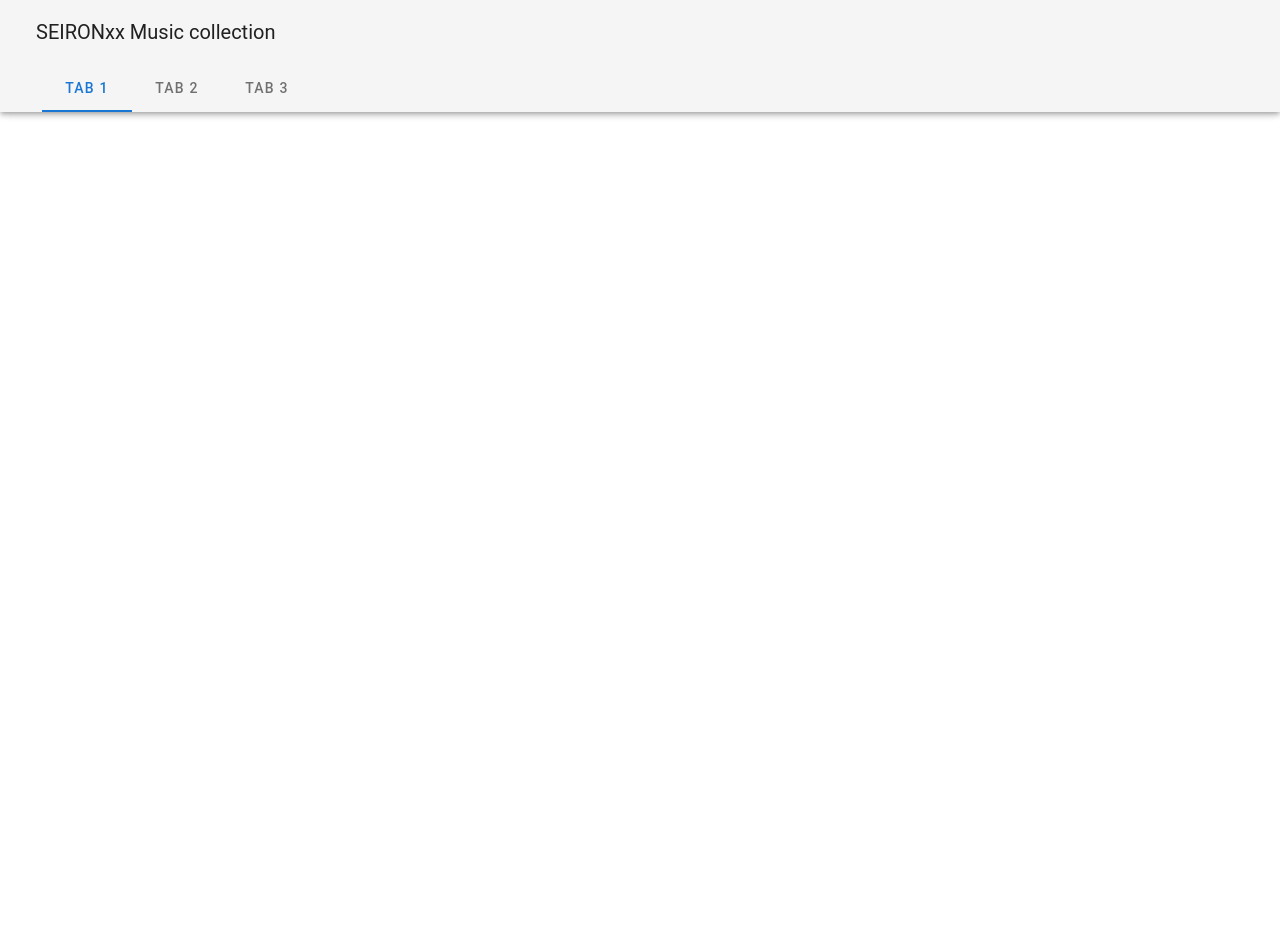
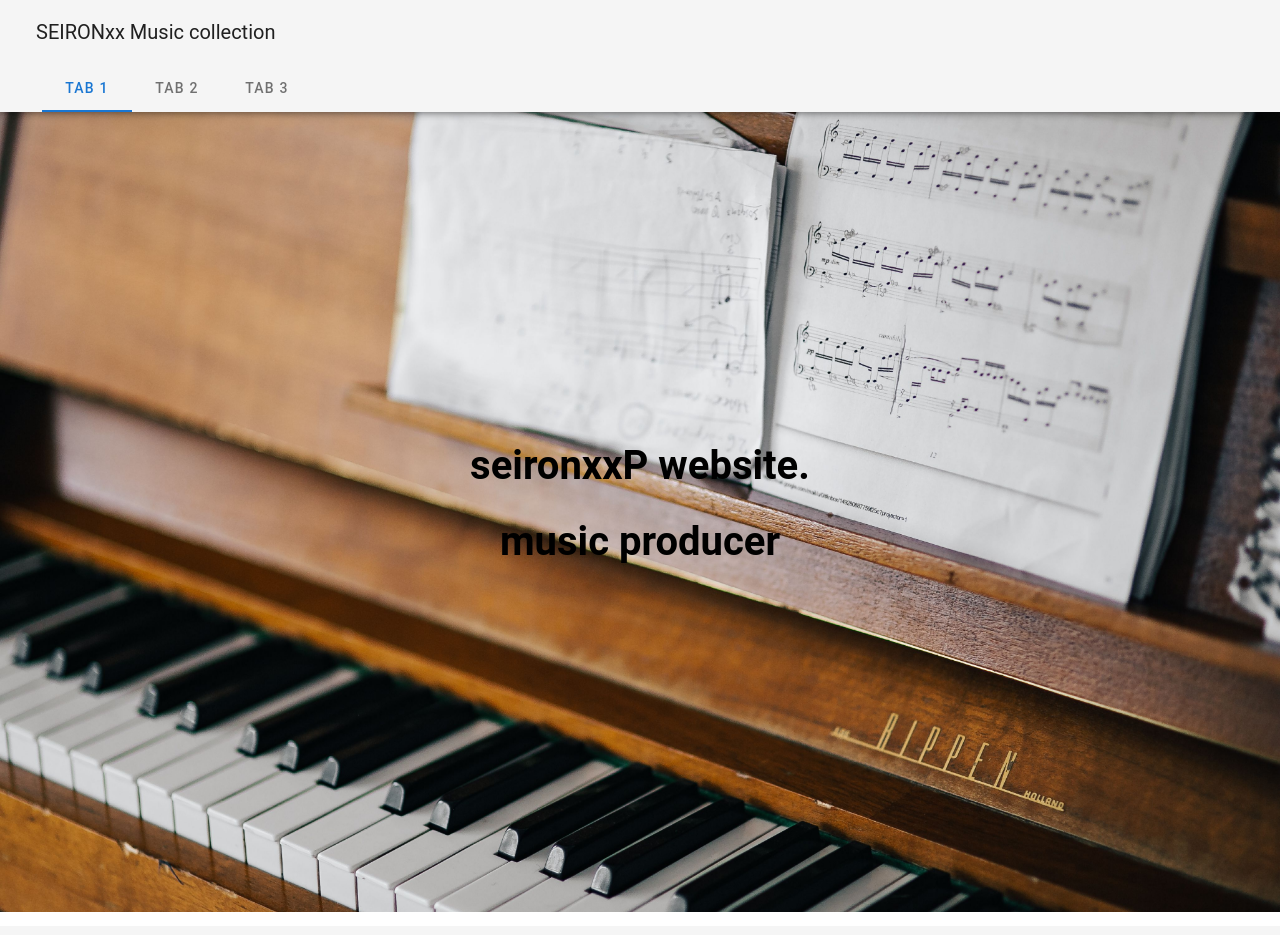
Before and after one commit to pedrozorn/porrtfolio, a Vue app: page / in a window 1280 px wide. Shown: the top 935 px of the page. Before the commit the page ends 800 px from the top, so only its background shows below. Built offline with nearby package versions, Linux system fonts and the light colour scheme; the HTML template or start-up script is replaced by a standard one.

Commit message:
add homePage

```diff
--- a/src/App.vue
+++ b/src/App.vue
@@ -1,16 +1,24 @@
 <template>
   <v-app>
     <AppHeader></AppHeader>
+    <v-content>
+      <Home>aa</Home>
+    </v-content>
+    <AppFooter></AppFooter>
   </v-app>
 </template>
 
 <script>
 import AppHeader from "./components/AppHeader.vue";
+import Home from "./components/Home.vue";
+import AppFooter from "./components/AppFooter.vue";
 
 export default {
   name: "App",
   components: {
     AppHeader,
+    Home,
+    AppFooter,
   },
 };
 </script>
--- /dev/null
+++ b/src/components/AppFooter.vue
@@ -0,0 +1,25 @@
+<template>
+  <v-footer primary absolute>
+    <div class="footer">Copyright xxP 2022. All right reserved</div>
+  </v-footer>
+</template>
+
+<script>
+import constants from "../common/constants";
+
+export default {
+  name: "AppHeader",
+  data() {
+    return {
+      drawer: false,
+      menuItems: constants.menuItems,
+    };
+  },
+};
+</script>
+
+<style lang="scss" scoped>
+.footer {
+  margin: auto;
+}
+</style>
--- a/src/components/AppHeader.vue
+++ b/src/components/AppHeader.vue
@@ -14,7 +14,7 @@
     <v-navigation-drawer v-model="drawer" fixed temporary>
       <v-list nav dense>
         <v-list-item-group>
-          <v-list-item v-for="menuItem in menuItems" :key="menuItem">
+          <v-list-item v-for="menuItem in menuItems" :key="menuItem.name">
             <v-list-item-title>{{ menuItem.name }}</v-list-item-title>
           </v-list-item>
         </v-list-item-group>
--- a/src/components/Header.vue
+++ b/src/components/Header.vue
@@ -9,8 +9,8 @@
 export default {
   data() {
     return {
-      title: "Header",
-      text: "ヘッダーテスト",
+      title: "Footer",
+      text: "フッターテスト",
     };
   },
 };
--- a/src/components/Home.vue
+++ b/src/components/Home.vue
@@ -1,3 +1,19 @@
 <template>
-  <div id="home">明日はここからやること</div>
+  <section class="home">
+    <HomeHero></HomeHero>
+  </section>
 </template>
+
+<script>
+import HomeHero from "./HomeHero.vue";
+export default {
+  components: {
+    HomeHero,
+  },
+};
+</script>
+<style lang="scss" scoped>
+.home {
+  padding-bottom: 50px;
+}
+</style>
--- /dev/null
+++ b/src/components/HomeHero.vue
@@ -0,0 +1,33 @@
+<template>
+  <section class="home-hero">
+    <v-container fluid fill-height class="home_hero__content">
+      <v-row>
+        <v-col class="home_hero__content-text">
+          <p>seironxxP website.</p>
+          <p>music producer</p>
+        </v-col>
+      </v-row>
+    </v-container>
+  </section>
+</template>
+<style lang="scss" scoped>
+.home_hero__content {
+  background-image: url("../assets/back.jpg");
+  background-size: cover;
+  background-position: center center;
+  width: 100%;
+  height: 50vh;
+  @include display_pc {
+    height: 100vh;
+  }
+  &-text {
+    color: black;
+    text-align: center;
+    font-size: 28px;
+    font-weight: bold;
+    @include display_pc {
+      font-size: 40px;
+    }
+  }
+}
+</style>
```
Also changed, not shown: src/assets/back.jpg (added).
